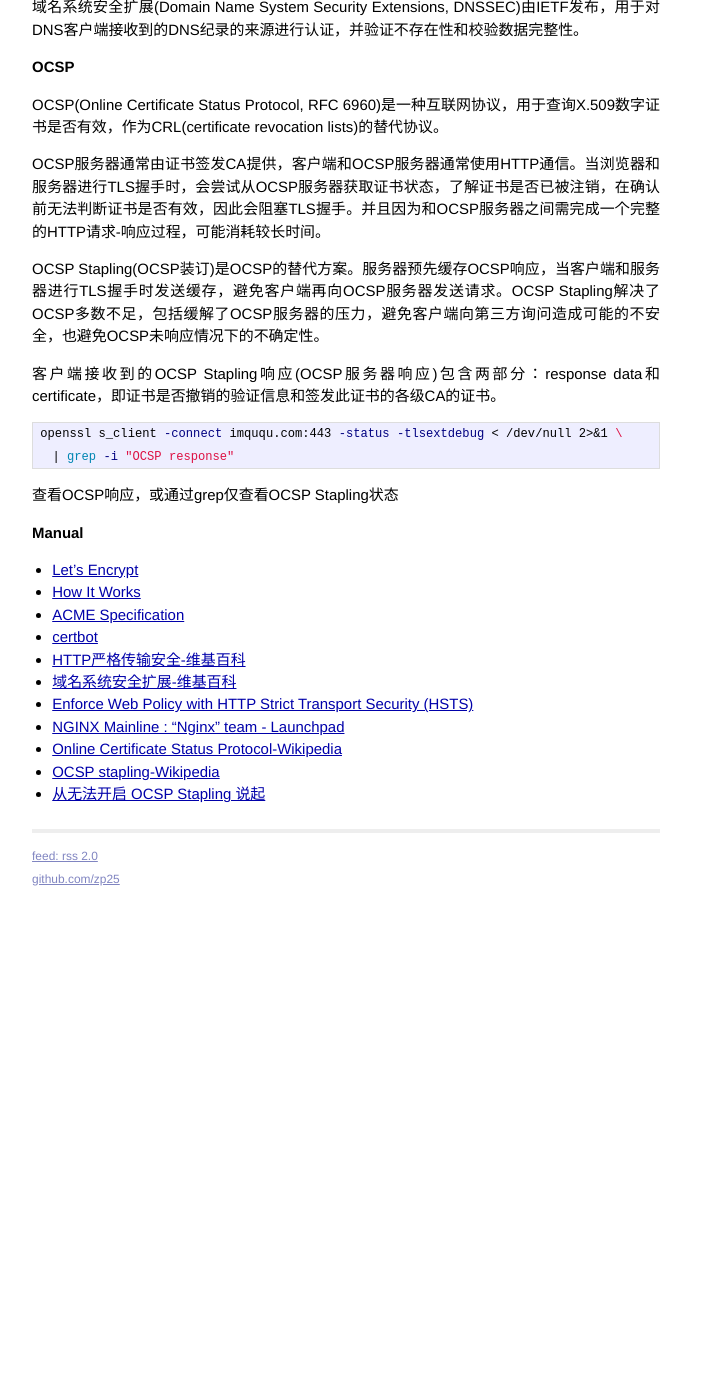
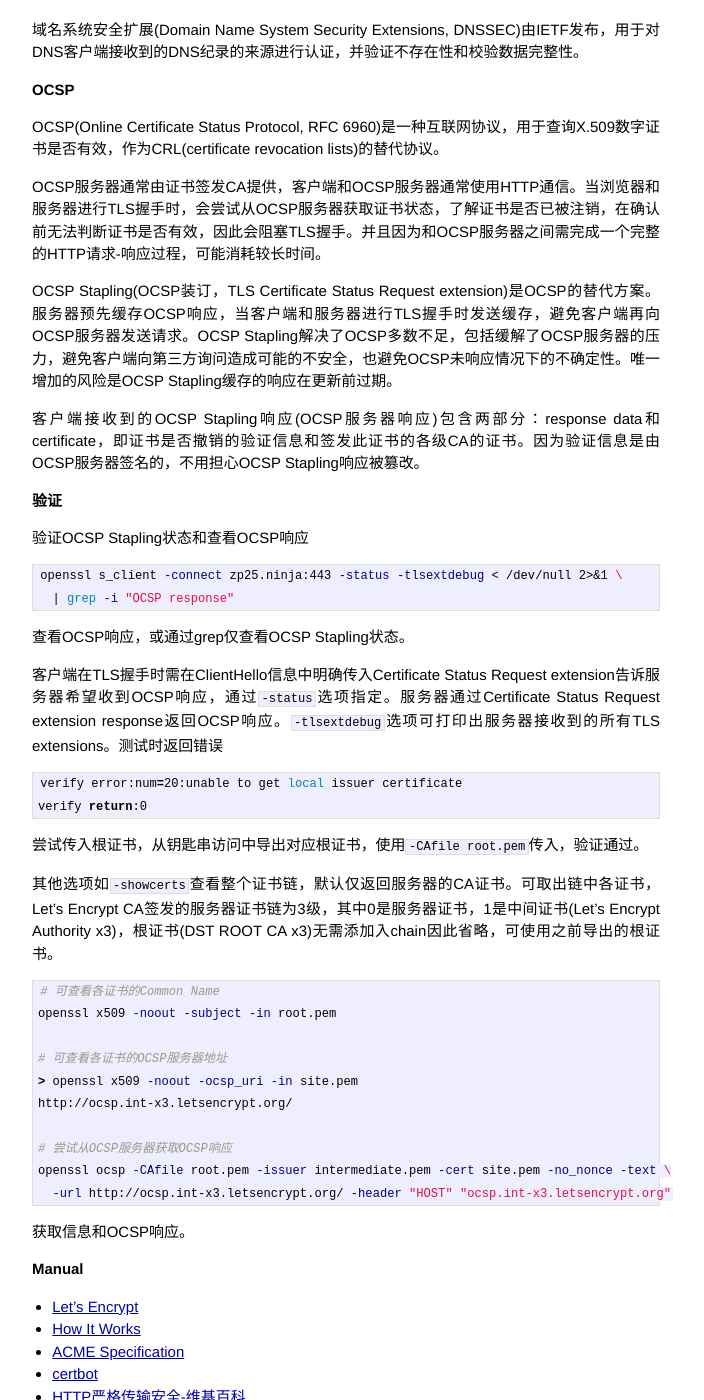
Before and after one commit to zp25/zp25.github.io, a Jekyll site: the page built from _posts/应用/2016-08-26-h2-I.markdown, in a window 1280 px wide and 1400 px high, scrolled down 2101 px. Shown: the whole window, without its empty margins (294-998 px from the left). Built offline with Jekyll 4.4.1, drawn with Linux system fonts in a browser that asks for light colours; before the commit the page ends 3003 px from its top, so only the background shows below that.

Commit message:
Update: OCSP验证

```diff
--- a/_posts/应用/2016-08-26-h2-I.markdown
+++ b/_posts/应用/2016-08-26-h2-I.markdown
@@ -8,6 +8,7 @@ categories: 应用
 + [Certbot](#certbot)
 + [HSTS & DNSSEC](#hsts)
 + [OCSP](#ocsp)
+  + [验证](#test)
 
 查看TLS内容，数字证书在TLS协商对称密钥时由服务器发送给浏览器，其中包含一把公钥，用于加密pre-master key。浏览器需要证明这把公钥确实属于服务器(协商过程明文进行，需防止中间人攻击)，数字证书就是证明方式。数字证书由CA颁发，是CA利用私钥将域名、服务器等相关信息加密后得到的。浏览器的证书管理器预先安装受信任CA的公钥，拿到数字证书后利用受信任CA的公钥解密得到携带的受认证的信息。
 
@@ -65,15 +66,42 @@ OCSP(Online Certificate Status Protocol, RFC 6960)是一种互联网协议，用
 
 OCSP服务器通常由证书签发CA提供，客户端和OCSP服务器通常使用HTTP通信。当浏览器和服务器进行TLS握手时，会尝试从OCSP服务器获取证书状态，了解证书是否已被注销，在确认前无法判断证书是否有效，因此会阻塞TLS握手。并且因为和OCSP服务器之间需完成一个完整的HTTP请求-响应过程，可能消耗较长时间。
 
-OCSP Stapling(OCSP装订)是OCSP的替代方案。服务器预先缓存OCSP响应，当客户端和服务器进行TLS握手时发送缓存，避免客户端再向OCSP服务器发送请求。OCSP Stapling解决了OCSP多数不足，包括缓解了OCSP服务器的压力，避免客户端向第三方询问造成可能的不安全，也避免OCSP未响应情况下的不确定性。
+OCSP Stapling(OCSP装订，TLS Certificate Status Request extension)是OCSP的替代方案。服务器预先缓存OCSP响应，当客户端和服务器进行TLS握手时发送缓存，避免客户端再向OCSP服务器发送请求。OCSP Stapling解决了OCSP多数不足，包括缓解了OCSP服务器的压力，避免客户端向第三方询问造成可能的不安全，也避免OCSP未响应情况下的不确定性。唯一增加的风险是OCSP Stapling缓存的响应在更新前过期。
 
-客户端接收到的OCSP Stapling响应(OCSP服务器响应)包含两部分：response data和certificate，即证书是否撤销的验证信息和签发此证书的各级CA的证书。
+客户端接收到的OCSP Stapling响应(OCSP服务器响应)包含两部分：response data和certificate，即证书是否撤销的验证信息和签发此证书的各级CA的证书。因为验证信息是由OCSP服务器签名的，不用担心OCSP Stapling响应被篡改。
+
+## 验证 {#test}
+验证OCSP Stapling状态和查看OCSP响应
 
 ~~~bash
-openssl s_client -connect imququ.com:443 -status -tlsextdebug < /dev/null 2>&1 \
+openssl s_client -connect zp25.ninja:443 -status -tlsextdebug < /dev/null 2>&1 \
   | grep -i "OCSP response"
 ~~~
-查看OCSP响应，或通过grep仅查看OCSP Stapling状态
+查看OCSP响应，或通过grep仅查看OCSP Stapling状态。
+
+客户端在TLS握手时需在ClientHello信息中明确传入Certificate Status Request extension告诉服务器希望收到OCSP响应，通过`-status`选项指定。服务器通过Certificate Status Request extension response返回OCSP响应。`-tlsextdebug`选项可打印出服务器接收到的所有TLS extensions。测试时返回错误
+
+~~~bash
+verify error:num=20:unable to get local issuer certificate
+verify return:0
+~~~
+尝试传入根证书，从钥匙串访问中导出对应根证书，使用`-CAfile root.pem`传入，验证通过。
+
+其他选项如`-showcerts`查看整个证书链，默认仅返回服务器的CA证书。可取出链中各证书，Let's Encrypt CA签发的服务器证书链为3级，其中0是服务器证书，1是中间证书(Let's Encrypt Authority x3)，根证书(DST ROOT CA x3)无需添加入chain因此省略，可使用之前导出的根证书。
+
+~~~bash
+# 可查看各证书的Common Name
+openssl x509 -noout -subject -in root.pem
+
+# 可查看各证书的OCSP服务器地址
+> openssl x509 -noout -ocsp_uri -in site.pem
+http://ocsp.int-x3.letsencrypt.org/
+
+# 尝试从OCSP服务器获取OCSP响应
+openssl ocsp -CAfile root.pem -issuer intermediate.pem -cert site.pem -no_nonce -text \
+  -url http://ocsp.int-x3.letsencrypt.org/ -header "HOST" "ocsp.int-x3.letsencrypt.org"
+~~~
+获取信息和OCSP响应。
 
 
 # Manual
```
